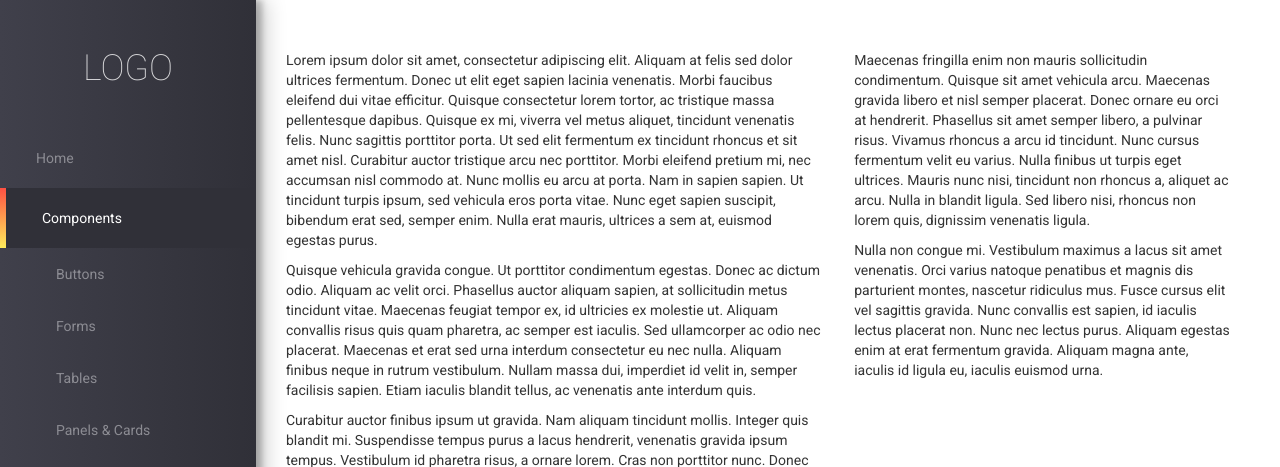
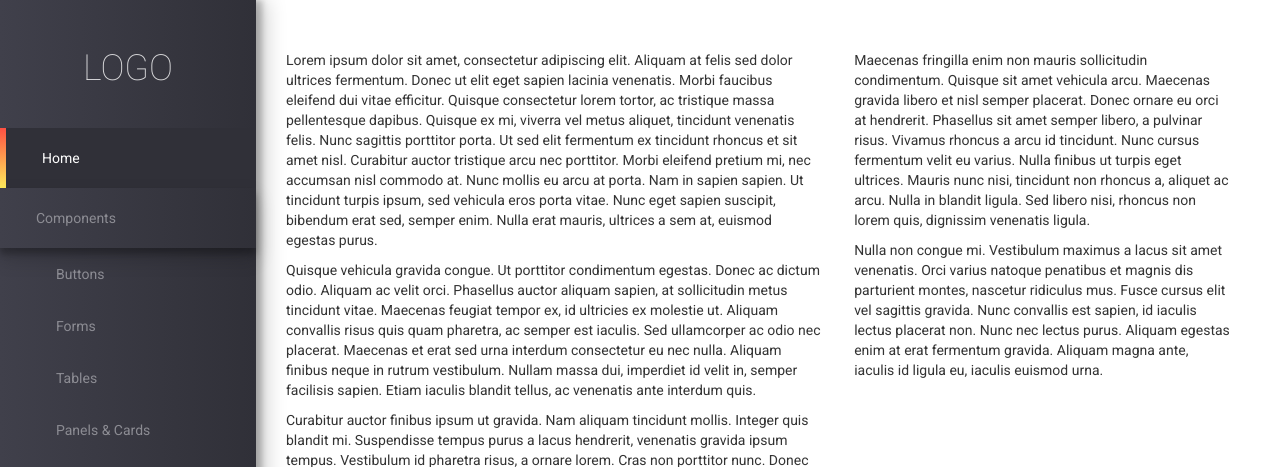
Before and after one commit to joserogeriofilho/sunset, a PHP site: page /sidebar.html in a window 1280 px wide, after a click on "Components". Shown: the top 467 px of the page. Run offline with PHP 8.4, Linux system fonts and the light colour scheme.

Commit message:
continuacao da sidebar

```diff
--- a/dist/darktropical/css/darktropical.css
+++ b/dist/darktropical/css/darktropical.css
@@ -25,18 +25,23 @@ html, body, .container-fluid {
       color: #8C8C93;
       display: block;
       padding: 20px 0 20px 36px; }
-    .sidebar ul li.active a {
+      .sidebar ul li a[aria-expanded=true] {
+        box-shadow: 0 10px 20px rgba(0, 0, 0, 0.19), 0 6px 6px rgba(0, 0, 0, 0.23); }
+    .sidebar ul li.active {
       background-color: #303038;
       border-image: linear-gradient(to bottom, #FE4D42, #FEEE5B) 1 100%;
       border-style: solid;
-      border-width: 0 0 0 6px;
-      color: white; }
-    .sidebar ul li .collapse a, .sidebar ul li .collapsing a {
+      border-width: 0 0 0 6px; }
+      .sidebar ul li.active a {
+        color: white; }
+    .sidebar ul li ul.collapse a, .sidebar ul li ul.collapsing a {
       background-color: transparent;
       border: none;
       color: #8C8C93;
       display: block;
       padding: 16px 0 16px 56px; }
+    .sidebar ul li ul.collapse + li, .sidebar ul li ul.collapsing + li {
+      box-shadow: 0 -10px 20px rgba(0, 0, 0, 0.19), 0 -6px 6px rgba(0, 0, 0, 0.23); }
   .sidebar .app-name {
     align-items: center;
     display: flex;
--- a/sidebar.html
+++ b/sidebar.html
@@ -34,8 +34,8 @@
         </div>
 
         <ul>
-            <li><a href="#">Home</a></li>
-          <li class="active">
+            <li class="active"><a href="#">Home</a></li>
+          <li>
             <a href="#" data-toggle="collapse" data-target="#homeSubmenu" aria-expanded="false">Components</a>
             <ul class="collapse" id="homeSubmenu">
               <li><a href="#">Buttons</a></li>
--- a/src/darktropical/sass/components/sidebar.scss
+++ b/src/darktropical/sass/components/sidebar.scss
@@ -16,25 +16,34 @@
                 color: $gray300;
                 display: block;
                 padding: 20px 0 20px 36px;
+
+                &[aria-expanded=true]{
+                    box-shadow: $shadow3;
+                }
             }
 
             &.active{
-                a{
                 background-color: $gray600;
                 border-image: linear-gradient(to bottom, $red, $yellow) 1 100%;;
                 border-style: solid;
                 border-width: 0 0 0 6px;
-                    color: white;
-                }
+
+                a{color: white;}
             }
 
-            .collapse, .collapsing{
+            ul{
+                &.collapse, &.collapsing{
                     a{
                         background-color: transparent;
                         border: none;
                         color: $gray300;
                         display: block;
                         padding: 16px 0 16px 56px;
+                    }
+
+                    &+ li{
+                        box-shadow: 0 -10px 20px rgba(0,0,0,0.19), 0 -6px 6px rgba(0,0,0,0.23);
+                    }
                 }
             }
         }
```
Lines whose indentation alone changed are shown as unchanged.
